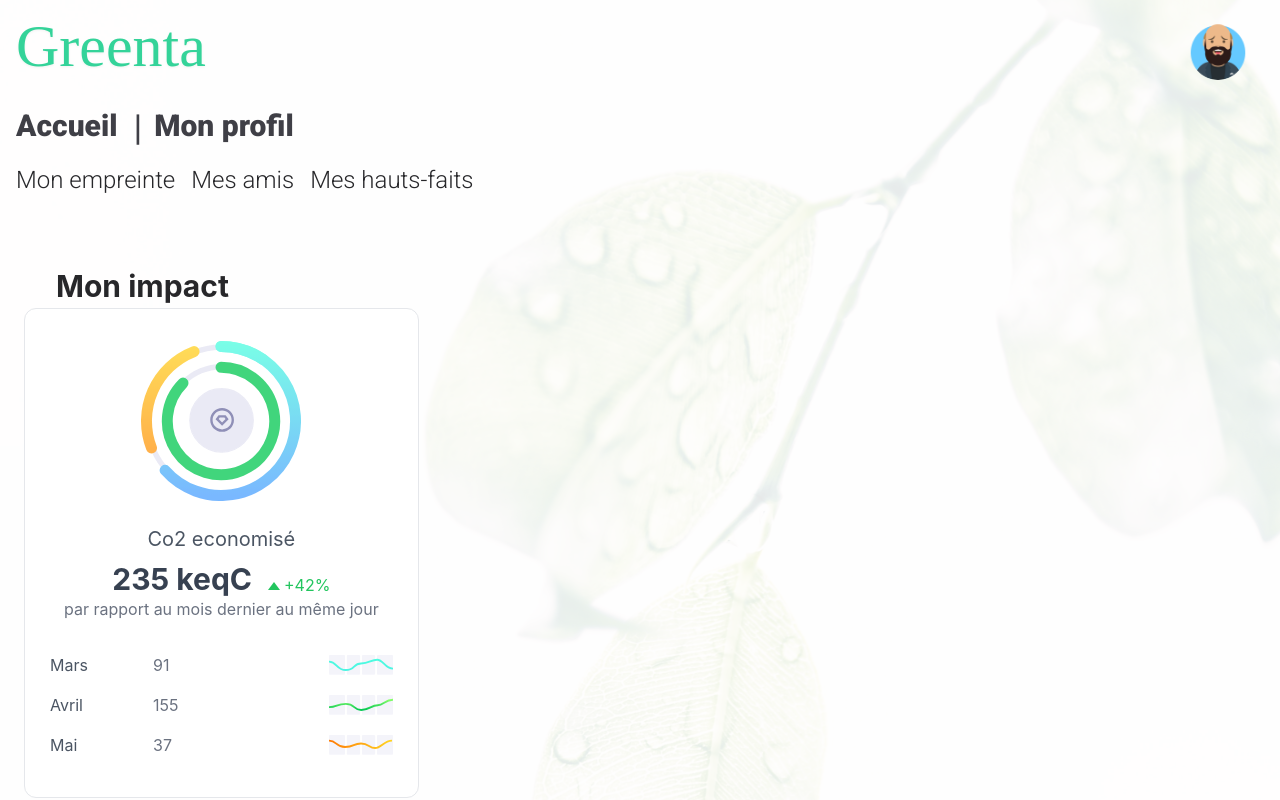
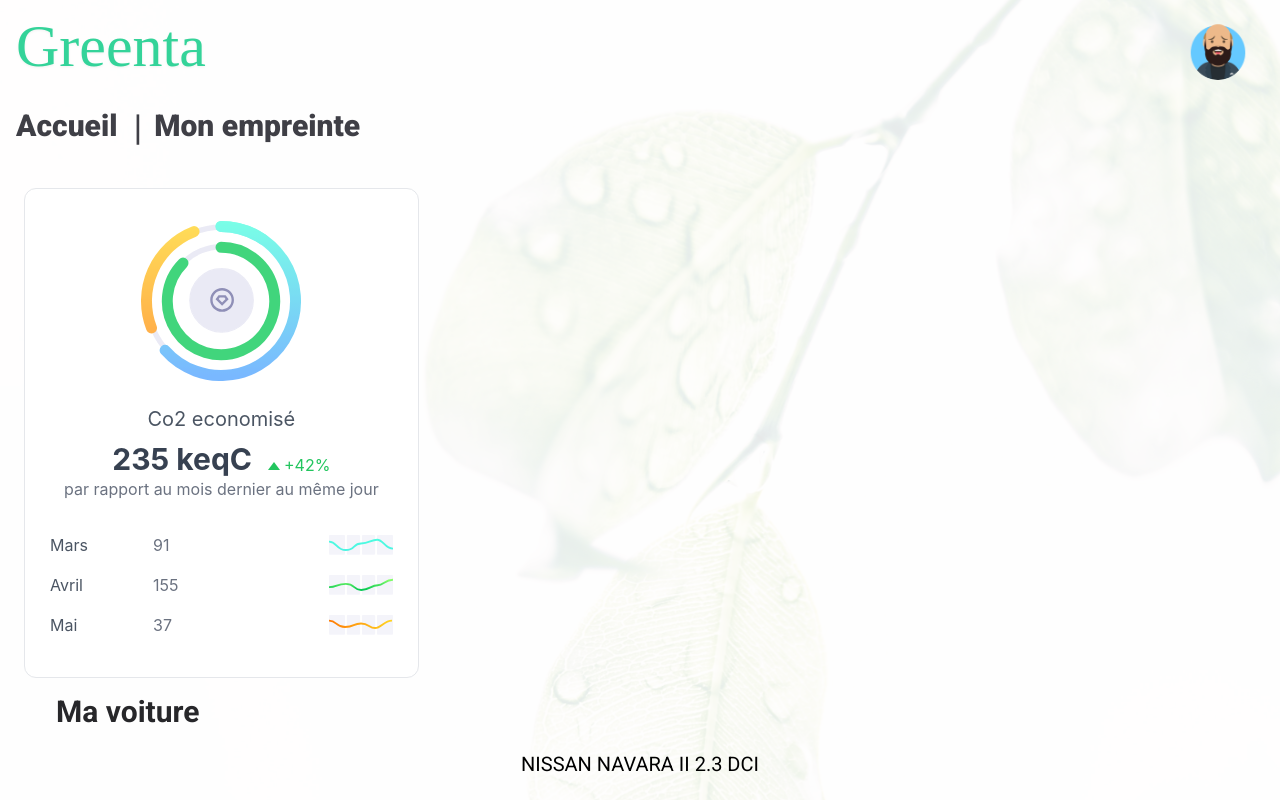
Before and after one commit to MatthieuELIE/greta, a React (Vite) app in the folder frontend/: page /impact in a window 1280 px wide. Shown: the top 800 px of the page. Built offline with nearby package versions, Linux system fonts and the light colour scheme; a web font is replaced by a local one.

Commit message:
empreinte

```diff
--- a/frontend/src/components/Defis.jsx
+++ b/frontend/src/components/Defis.jsx
@@ -67,10 +67,6 @@
 
   return (
     <>
-      <h1 className="rounded-3xl text-zinc-800 text-roboto text-center p-2 my-8 text-3xl z-50 drop-shadow-md">
-        CO2 économisé : <br></br>
-        <span className="font-[900] text-4xl text-emerald-400">{count}</span> kg
-      </h1>
       <div className="mt-4 bg-zinc-100 mx-auto w-[90%] pb-8 pt-8 rounded-3xl text-roboto mb-12">
         <h2 className="text-3xl font-[700] text-left ml-8 pb-1 text-zinc-800">
           Quête de la semaine 🌿
@@ -93,6 +89,11 @@
           </div>
         </div>
       </div>
+      <h1 className="rounded-3xl text-zinc-800 text-roboto text-center p-2 my-8 text-3xl z-50">
+        CO2 économisé : <br></br>
+        <span className="font-[900] text-4xl text-emerald-400">{count}</span> kg
+        <br></br> cette semaine
+      </h1>
       <h2 className="text-roboto text-3xl font-[700] text-left ml-14 text-zinc-800">
         Quêtes du jour
       </h2>
--- a/frontend/src/components/Login.jsx
+++ b/frontend/src/components/Login.jsx
@@ -1,15 +1,19 @@
+import { Link } from "react-router-dom";
+
 export default function Login() {
   return (
     <>
-      <div className="absolute top-4 right-8 hover:scale-105 duration-200">
-        <button
-          id="login"
-          type="button"
-        >
-          <img src="./src/assets/avatar.png" width="60" className="ml-2 rounded-full inline"/>
-
-        </button>
-      </div>
+      <Link to="/profil">
+        <div className="absolute top-4 right-8 hover:scale-105 duration-200">
+          <button id="login" type="button">
+            <img
+              src="./src/assets/avatar.png"
+              width="60"
+              className="ml-2 rounded-full inline"
+            />
+          </button>
+        </div>
+      </Link>
     </>
   );
 }
--- a/frontend/src/components/Navbar.jsx
+++ b/frontend/src/components/Navbar.jsx
@@ -20,13 +20,12 @@
         <div className="py-4 text-zinc-700 text-4xl text-roboto font-[400]">
           <h2>|</h2>
         </div>
-                <Link to="/profil">
+        <Link to="/impact">
           <div className="mx-3 py-4 text-zinc-700 hover:cursor-pointer text-3xl text-roboto font-[900] hover:text-lime-400">
-                        <h2>Mon profil</h2>
+            Mon empreinte
           </div>
         </Link>
       </div>
-
     </div>
   );
 }
--- a/frontend/src/pages/AchievementsPage.jsx
+++ b/frontend/src/pages/AchievementsPage.jsx
@@ -5,9 +5,6 @@
   return (
     <>
       <div className="flex flex-row mb-12 font-[300] text-roboto text-2xl text-zinc-800">
-        <Link to="/impact">
-          <div className="pl-4 hover:font-bold">Mon empreinte</div>
-        </Link>
         <Link to="/friendsboard">
           <div className="pl-4 hover:font-bold">Mes amis</div>
         </Link>
--- a/frontend/src/pages/FriendsBoard.jsx
+++ b/frontend/src/pages/FriendsBoard.jsx
@@ -42,9 +42,6 @@
   return (
     <div>
       <div className="flex flex-row mb-12 font-[300] text-roboto text-2xl text-zinc-800">
-        <Link to="/impact">
-          <div className="pl-4 hover:font-bold">Mon empreinte</div>
-        </Link>
         <Link to="/friendsboard">
           <div className="pl-4 hover:font-bold">Mes amis</div>
         </Link>
--- a/frontend/src/pages/Profils.jsx
+++ b/frontend/src/pages/Profils.jsx
@@ -4,14 +4,10 @@
 import { Link } from "react-router-dom";
 import Chart from "chart.js/auto";
 
-
 export default function Profils() {
   return (
     <div className="ProfilsPage">
       <div className="flex flex-row mb-12 font-[300] text-roboto text-2xl text-zinc-800">
-        <Link to="/impact">
-        <div className="pl-4 hover:font-bold">Mon empreinte</div>
-        </Link>
         <Link to="/friendsboard">
           <div className="pl-4 hover:font-bold">Mes amis</div>
         </Link>
--- a/frontend/src/pages/impact.jsx
+++ b/frontend/src/pages/impact.jsx
@@ -5,21 +5,7 @@
 export default function Impact() {
   return (
     <>
-      <div className="flex flex-row mb-12 font-[300] text-roboto text-2xl text-zinc-800">
-        <Link to="/impact">
-          <div className="pl-4 hover:font-bold">Mon empreinte</div>
-        </Link>
-        <Link to="/friendsboard">
-          <div className="pl-4 hover:font-bold">Mes amis</div>
-        </Link>
-        <Link to="/achievements">
-          <div className="pl-4 hover:font-bold">Mes hauts-faits</div>
-        </Link>
-      </div>
       <div class="px-6 pt-6 2xl:container">
-        <h1 className="text-3xl font-[700] text-left ml-8 pb-1 text-zinc-800">
-          Mon impact
-        </h1>
         <div class="grid gap-6 md:grid-cols-2 lg:grid-cols-3">
           <div class="md:col-span-2 lg:col-span-1">
             <div class="h-full py-8 px-6 space-y-6 rounded-xl border border-gray-200 bg-white">
```
Lines whose indentation alone changed are shown as unchanged.
